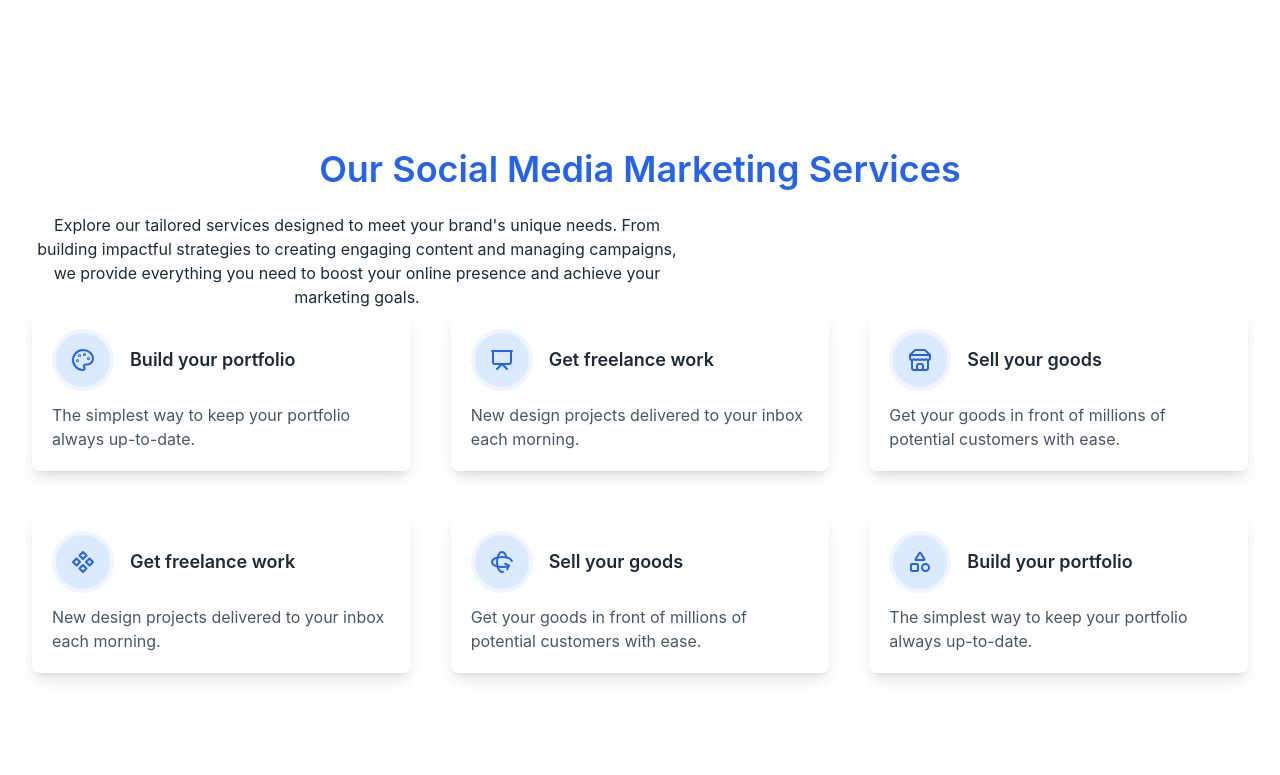
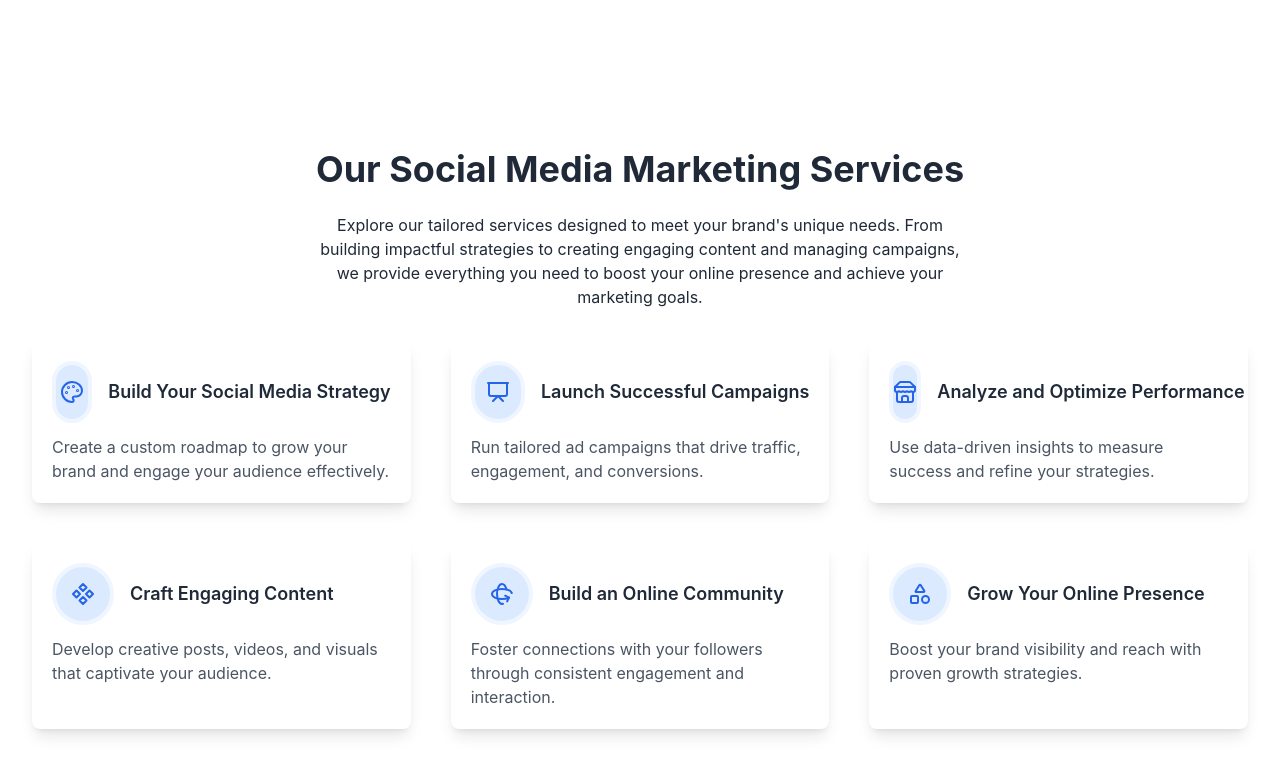
Before and after one commit to JobairIslam/social-media-marketer, a website built with Vite: page index.html in a window 1280 px wide. Shown: the part 996-1771 px from the top of the page. Before the commit the page ends 1725 px from the top, so only its background shows below. Built offline with nearby package versions, Linux system fonts and the light colour scheme; files whose address does not match are found by name.

Commit message:
service section done

```diff
--- a/index.html
+++ b/index.html
@@ -703,8 +703,10 @@
   <!-- service -->
   <div class="max-w-[85rem] px-4 py-10 sm:px-6 lg:px-8 lg:py-14 mx-auto">
     <div class="flex-col justify-center items-center text-center">
-      <h2 class="text-blue-600 mb-6 text-4xl">Our Social Media Marketing Services</h2>
-      <p class="text-gray-800 max-w-[650px]">Explore our tailored services designed to meet your brand's unique needs.
+      <h2 class="font-bold text-gray-800 text-2xl md:text-3xl lg:text-4xl mb-6">Our Social Media Marketing Services</h2>
+      <p class="text-gray-800 max-w-[650px] mx-auto mb-8">Explore our tailored services designed to meet your brand's
+        unique
+        needs.
         From building impactful strategies to
         creating
         engaging content and managing campaigns, we provide everything you need to boost your online presence and
@@ -729,10 +731,10 @@
             </svg>
           </div>
           <div class="shrink-0">
-            <h3 class="block text-lg font-semibold text-gray-800">Build your portfolio</h3>
+            <h3 class="block text-lg font-semibold text-gray-800">Build Your Social Media Strategy</h3>
           </div>
         </div>
-        <p class="text-gray-600">The simplest way to keep your portfolio always up-to-date.</p>
+        <p class="text-gray-600">Create a custom roadmap to grow your brand and engage your audience effectively.</p>
       </div>
       <!-- End Card -->
 
@@ -750,10 +752,10 @@
             </svg>
           </div>
           <div class="shrink-0">
-            <h3 class="block text-lg font-semibold text-gray-800">Get freelance work</h3>
+            <h3 class="block text-lg font-semibold text-gray-800">Launch Successful Campaigns</h3>
           </div>
         </div>
-        <p class="text-gray-600">New design projects delivered to your inbox each morning.</p>
+        <p class="text-gray-600">Run tailored ad campaigns that drive traffic, engagement, and conversions.</p>
       </div>
       <!-- End Card -->
 
@@ -774,10 +776,10 @@
             </svg>
           </div>
           <div class="shrink-0">
-            <h3 class="block text-lg font-semibold text-gray-800">Sell your goods</h3>
+            <h3 class="block text-lg font-semibold text-gray-800">Analyze and Optimize Performance</h3>
           </div>
         </div>
-        <p class="text-gray-600">Get your goods in front of millions of potential customers with ease.</p>
+        <p class="text-gray-600">Use data-driven insights to measure success and refine your strategies.</p>
       </div>
       <!-- End Card -->
 
@@ -796,10 +798,10 @@
             </svg>
           </div>
           <div class="shrink-0">
-            <h3 class="block text-lg font-semibold text-gray-800">Get freelance work</h3>
+            <h3 class="block text-lg font-semibold text-gray-800">Craft Engaging Content</h3>
           </div>
         </div>
-        <p class="text-gray-600">New design projects delivered to your inbox each morning.</p>
+        <p class="text-gray-600">Develop creative posts, videos, and visuals that captivate your audience.</p>
       </div>
       <!-- End Card -->
 
@@ -819,10 +821,11 @@
             </svg>
           </div>
           <div class="shrink-0">
-            <h3 class="block text-lg font-semibold text-gray-800">Sell your goods</h3>
+            <h3 class="block text-lg font-semibold text-gray-800">Build an Online Community</h3>
           </div>
         </div>
-        <p class="text-gray-600">Get your goods in front of millions of potential customers with ease.</p>
+        <p class="text-gray-600">Foster connections with your followers through consistent engagement and interaction.
+        </p>
       </div>
       <!-- End Card -->
 
@@ -840,10 +843,10 @@
             </svg>
           </div>
           <div class="shrink-0">
-            <h3 class="block text-lg font-semibold text-gray-800">Build your portfolio</h3>
+            <h3 class="block text-lg font-semibold text-gray-800">Grow Your Online Presence</h3>
           </div>
         </div>
-        <p class="text-gray-600">The simplest way to keep your portfolio always up-to-date.</p>
+        <p class="text-gray-600">Boost your brand visibility and reach with proven growth strategies.</p>
       </div>
       <!-- End Card -->
     </div>
```
